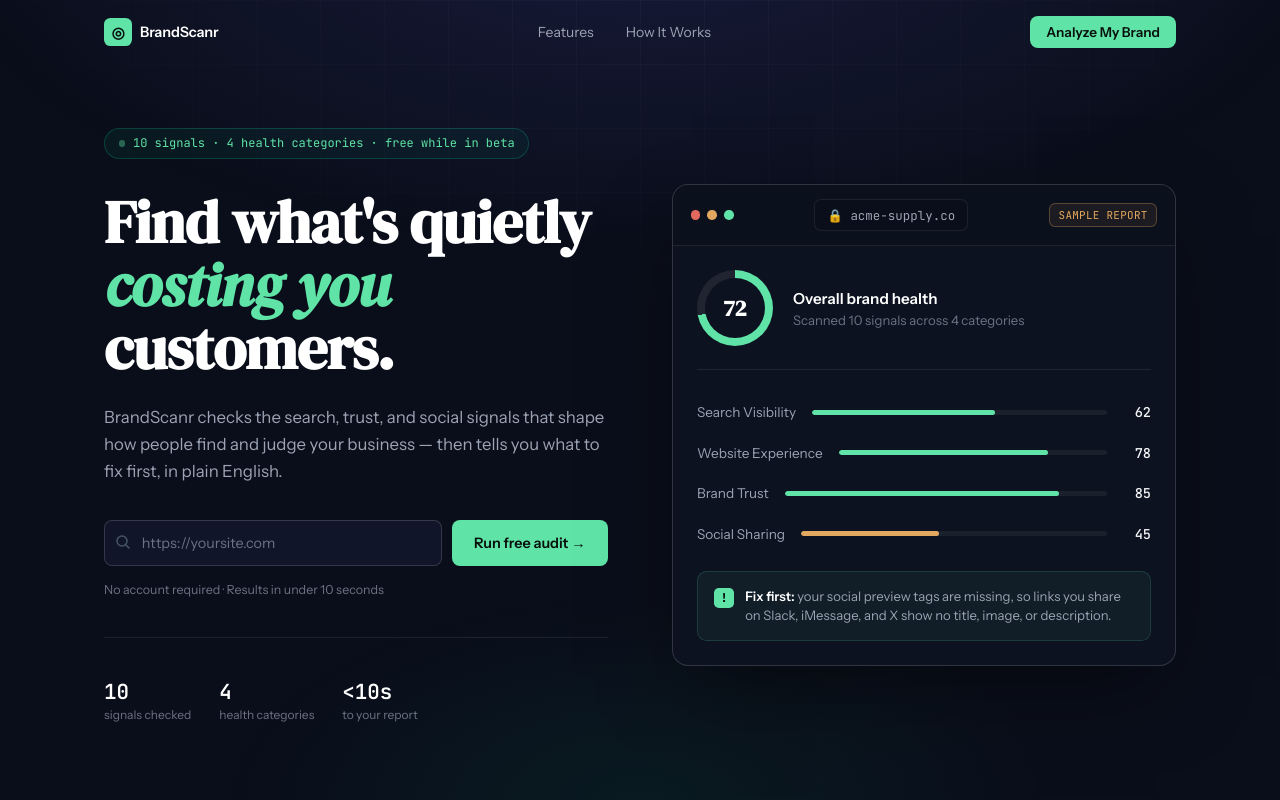
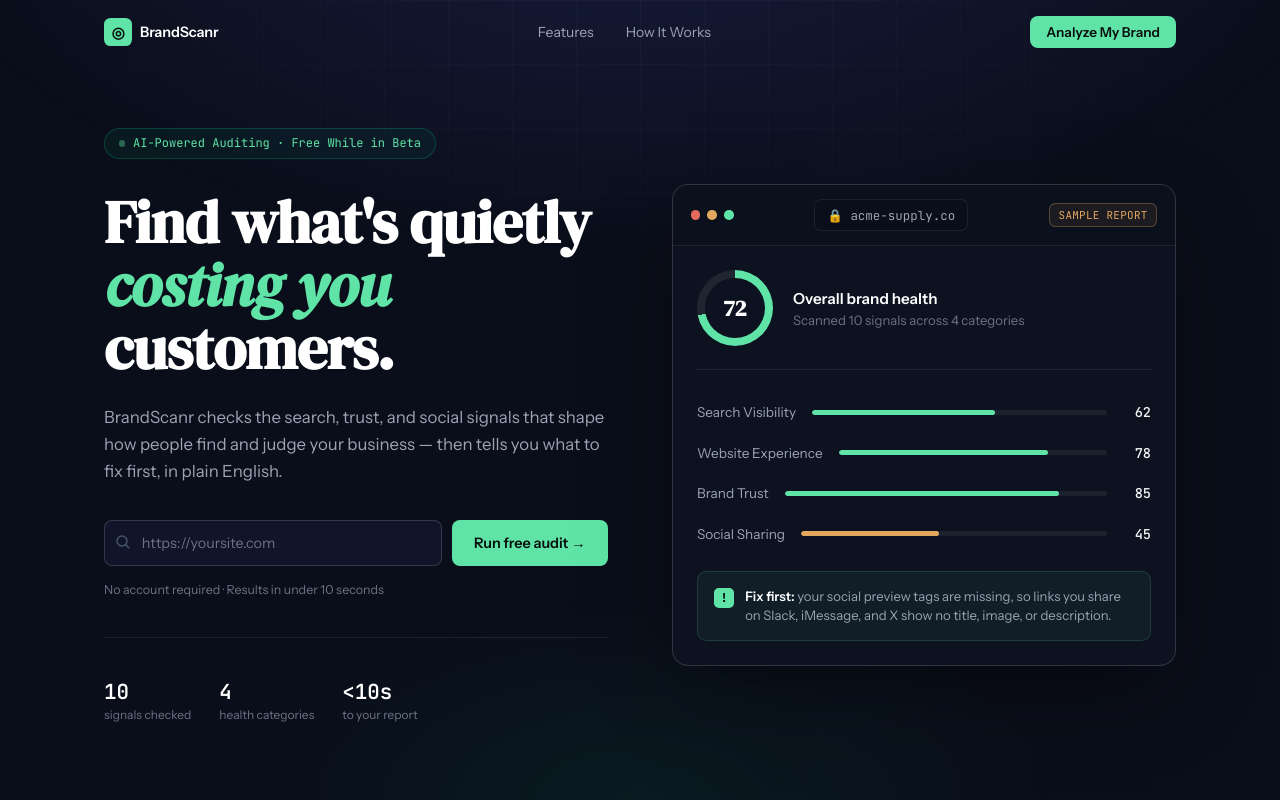
Before and after one commit to Kiannamendez/BrandScanr, a website: page public/index.html in a window 1280 px wide. Shown: the top 800 px of the page. Drawn offline with Linux system fonts and the light colour scheme.

Commit message:
Update index.html

```diff
--- a/public/index.html
+++ b/public/index.html
@@ -65,7 +65,7 @@
         <div class="hero-copy">
           <div class="eyebrow-pill">
             <span class="pulse-dot"></span>
-            <span>10 signals · 4 health categories · free while in beta</span>
+            <span>AI-Powered Auditing · Free While in Beta</span>
           </div>
 
           <h1 class="hero-title">
```
